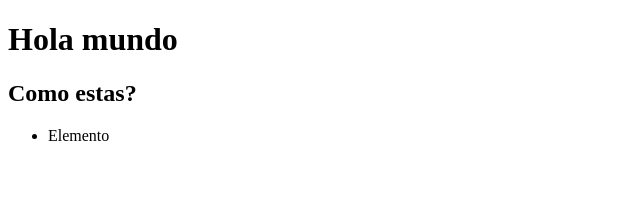
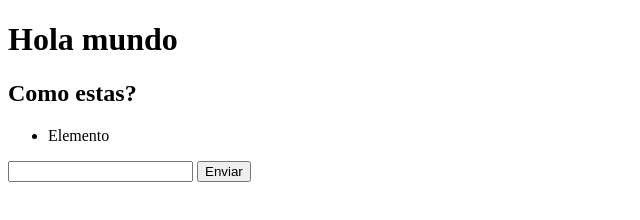
Before and after one commit to makingdevs/Vertx_Workshop_EBC, a plain HTML site: page webapp/webroot/index.html in a window 1280 px wide. Shown: the whole page, without its empty margins (0-640 px from the left). Drawn offline with Linux system fonts and the light colour scheme.

Commit message:
Agrego una forma al web para mostrar cliente-servidor

```diff
--- a/webapp/webroot/index.html
+++ b/webapp/webroot/index.html
@@ -10,5 +10,9 @@
     <ul>
       <li>Elemento</li>
     </ul>
+    <form action="/foo" method="post">
+      <input type="text" name="var">
+      <button type="submit">Enviar</button>
+    </form>
   </body>
 </html>
```
Lines whose indentation alone changed are shown as unchanged.
